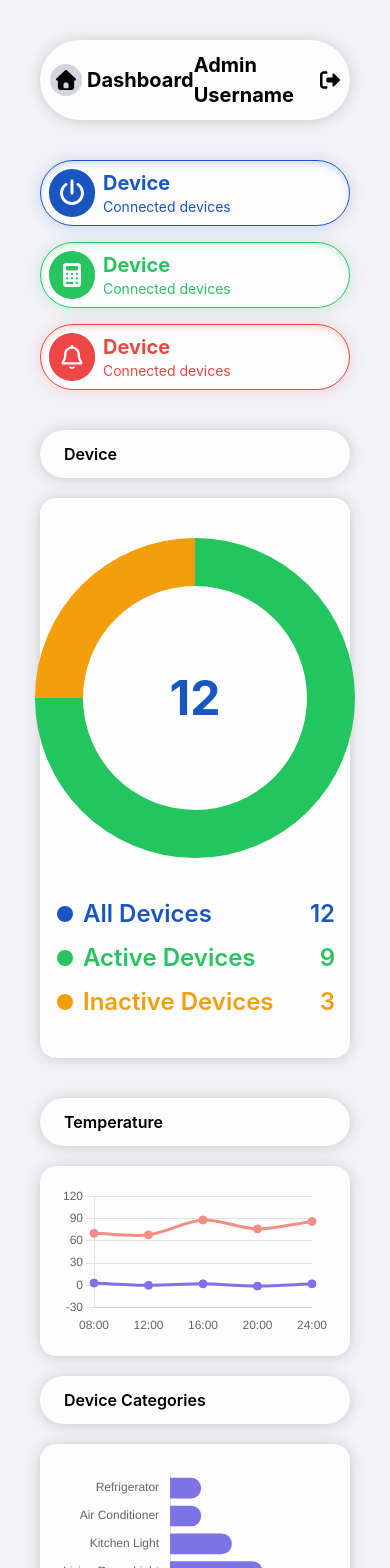
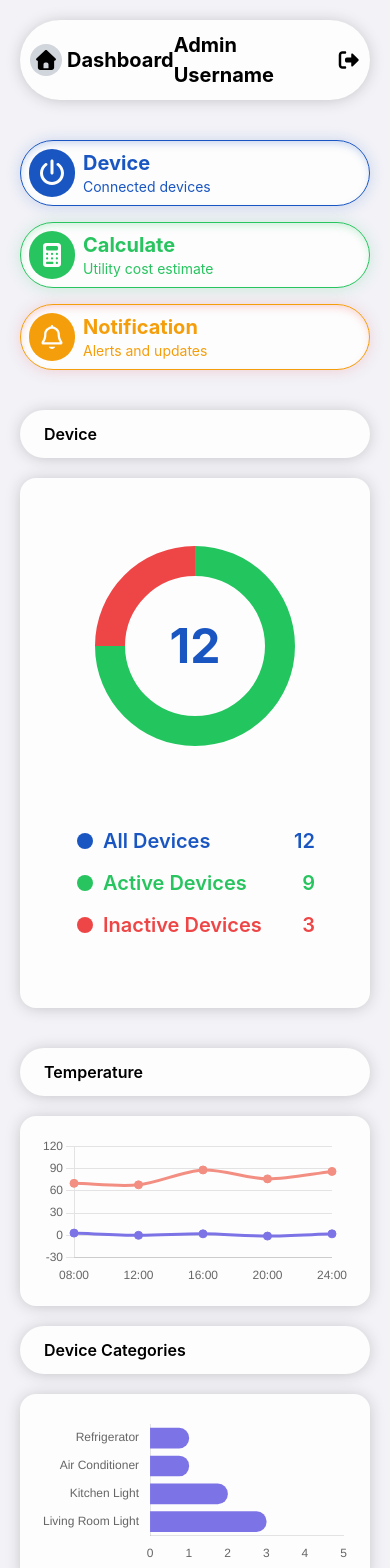
Before and after one commit to aukabanana/CSC-105-Pre-Hackathon, a React (Vite) app in the folder frontend/: page /dashboard in a window 390 px wide. Shown: the top 1568 px of the page. Built offline with nearby package versions, Linux system fonts and the light colour scheme.

Commit message:
style: responsive dashboard page

```diff
--- a/frontend/src/index.css
+++ b/frontend/src/index.css
@@ -122,7 +122,7 @@ body {
 
 .notifications {
     border-radius: 99px;
-    border: 0.5px solid var(--color-danger);
+    border: 0.5px solid var(--color-orange);
     background: var(--bg-card);
     box-shadow:
         inset 0 4px 8px -2px rgba(var(--color-danger-rgb), 0.25),
@@ -130,14 +130,14 @@ body {
 }
 .notifications:hover {
     transform: translateY(-1px);
-    background: var(--color-danger);
+    background: var(--color-orange);
     transition: background 0.5s ease, transform 0.2s ease, box-shadow 0.3s ease;
     cursor: pointer;
 }
 .notifications:hover svg {
     transition: background 0.5s ease, transform 0.2s ease, box-shadow 0.3s ease;
     background: var(--bg-card);
-    color: var(--color-danger);
+    color: var(--color-orange);
 }
 .notifications:hover p {
     transition: background 0.5s ease, transform 0.2s ease, box-shadow 0.3s ease;
--- a/frontend/src/pages/dashboardPage.tsx
+++ b/frontend/src/pages/dashboardPage.tsx
@@ -138,7 +138,7 @@ function DashboardPage() {
         ],
         backgroundColor: [
           '#22c55e',
-          '#f59e0b'
+          '#EE4646'
         ],
         borderWidth: 0
       }
@@ -222,7 +222,7 @@ function DashboardPage() {
 
 
     return (
-        <main className="flex flex-col p-10 bg-(--bg-main) gap-10">
+        <main className="flex flex-col p-5 md:p-10 bg-(--bg-main) gap-10">
             <DashboardHeader title="Dashboard" username="Admin Username" />
             <section className="grid grid-cols-1 md:grid-cols-3 gap-4">
                 <button className="p-2 rounded-full bg-(--bg-card) device">
@@ -238,17 +238,17 @@ function DashboardPage() {
                     <div className="flex flex-row gap-2 items-center">
                         <FontAwesomeIcon icon={faCalculator} className="text-(--bg-card) text-2xl bg-(--color-success) px-2 py-3 rounded-full" />
                         <div className="flex flex-col">
-                            <p className="text-start text-xl font-bold text-(--color-success)">Device</p>
-                            <p className="text-start text-sm text-(--color-success)">Connected devices</p>
+                            <p className="text-start text-xl font-bold text-(--color-success)">Calculate</p>
+                            <p className="text-start text-sm text-(--color-success)">Utility cost estimate</p>
                         </div>
                     </div>
                 </button>
                 <button className="p-2 rounded-full bg-(--bg-card) notifications">
                     <div className="flex flex-row gap-2 items-center">
-                        <FontAwesomeIcon icon={faBell} className="text-(--bg-card) text-2xl bg-(--color-danger) px-2 py-3 rounded-full" />
+                        <FontAwesomeIcon icon={faBell} className="text-(--bg-card) text-2xl bg-(--color-orange) px-2 py-3 rounded-full" />
                         <div className="flex flex-col">
-                            <p className="text-start text-xl font-bold text-(--color-danger)">Device</p>
-                            <p className="text-start text-sm text-(--color-danger)">Connected devices</p>
+                            <p className="text-start text-xl font-bold text-(--color-orange)">Notification</p>
+                            <p className="text-start text-sm text-(--color-orange)">Alerts and updates</p>
                         </div>
                     </div>
                 </button>
@@ -256,9 +256,9 @@ function DashboardPage() {
 
             <section className="grid grid-cols-1 md:grid-cols-2 w-full gap-10 items-stretch">
                 <div className="flex flex-col gap-5">
-                    <div className="py-3 px-6 rounded-full bg-(--bg-card) shadow-(--shadow-lg)"><p className="font-semibold">Device</p></div>
-                    <div className="flex flex-col items-center gap-10 py-10 bg-(--bg-card) rounded-2xl shadow-(--shadow-lg)">
-                        <div className="relative w-80 h-80">
+                    <div className="py-3 px-6 rounded-full bg-(--bg-card) shadow-(--shadow-lg)"><p className="font-semibold text-[16px] md:text-[20px]">Device</p></div>
+                    <div className="flex flex-col items-center gap-10 py-12 bg-(--bg-card) rounded-2xl shadow-(--shadow-lg)">
+                        <div className="relative w-60 h-60  md:w-70 md:h-70 p-5">
                             <Doughnut data={data} options={options}/>
                             <div className="
                                 absolute inset-0
@@ -268,40 +268,40 @@ function DashboardPage() {
                                 {allDevices}
                             </div>
                         </div>
-                        <div className="flex flex-col gap-3">
-                            <div className="flex flex-row justify-between items-center w-70">
+                        <div className="flex flex-col gap-3 p-5">
+                            <div className="flex flex-row justify-between items-center w-60 md:w-70">
                                 <div className="flex flex-row items-center gap-2">
                                     <FontAwesomeIcon icon={faCircle} className="text-(--color-primary)"/>
-                                    <h3 className="text-(--color-primary) text-2xl font-semibold">All Devices</h3>
+                                    <h3 className="text-(--color-primary) text-[20px] md:text-[24px] font-semibold">All Devices</h3>
                                 </div>
-                                    <h3 className="text-(--color-primary) text-2xl font-semibold">{allDevices}</h3>
+                                    <h3 className="text-(--color-primary) text-[20px] md:text-[24px] font-semibold">{allDevices}</h3>
                             </div>
                             <div className="flex flex-row justify-between items-center">
                                 <div className="flex flex-row items-center gap-2">
                                     <FontAwesomeIcon icon={faCircle} className="text-(--color-success)"/>
-                                    <h3 className="text-(--color-success) text-2xl font-semibold">Active Devices</h3>
+                                    <h3 className="text-(--color-success) text-[20px] md:text-[24px] font-semibold">Active Devices</h3>
                                 </div>
-                                    <h3 className="text-(--color-success) text-2xl font-semibold">{activeDevices}</h3>
+                                    <h3 className="text-(--color-success) text-[20px] md:text-[24px] font-semibold">{activeDevices}</h3>
                             </div>
                             <div className="flex flex-row justify-between items-center">
                                 <div className="flex flex-row items-center gap-2">
-                                    <FontAwesomeIcon icon={faCircle} className="text-(--color-orange)"/>
-                                    <h3 className="text-(--color-orange) text-2xl font-semibold">Inactive Devices</h3>
+                                    <FontAwesomeIcon icon={faCircle} className="text-(--color-danger)"/>
+                                    <h3 className="text-(--color-danger) text-[20px] md:text-[24px] font-semibold">Inactive Devices</h3>
                                 </div>
-                                    <h3 className="text-(--color-orange) text-2xl font-semibold">{inactiveDevices}</h3>
+                                    <h3 className="text-(--color-danger) text-[20px] md:text-[24px] font-semibold">{inactiveDevices}</h3>
                             </div>
                         </div>
                     </div>
                 </div>
                 <div className="flex flex-col gap-5 h-full">
                     <div className="flex flex-col gap-5">
-                        <div className="py-3 px-6 rounded-full bg-(--bg-card) shadow-(--shadow-lg)"><p className="font-semibold">Temperature</p></div>
+                        <div className="py-3 px-6 rounded-full bg-(--bg-card) shadow-(--shadow-lg)"><p className="font-semibold text-[16px] md:text-[20px]">Temperature</p></div>
                         <div className="h-60 w-full p-5 bg-(--bg-card) rounded-2xl shadow-(--shadow-lg) flex-1">
                             <Line data={tempChart} options={tempChartOptions} />
                         </div>
                     </div>
                     <div className="flex flex-col gap-5 h-full">
-                        <div className="py-3 px-6 rounded-full bg-(--bg-card) shadow-(--shadow-lg)"><p className="font-semibold">Device Categories</p></div>
+                        <div className="py-3 px-6 rounded-full bg-(--bg-card) shadow-(--shadow-lg)"><p className="font-semibold text-[16px] md:text-[20px]">Device Categories</p></div>
                         <div className="h-60 w-full p-5 bg-(--bg-card) rounded-2xl shadow-(--shadow-lg) flex-1">
                             <Bar data={barChart} options={barChartOptions}/>
                         </div>
```
